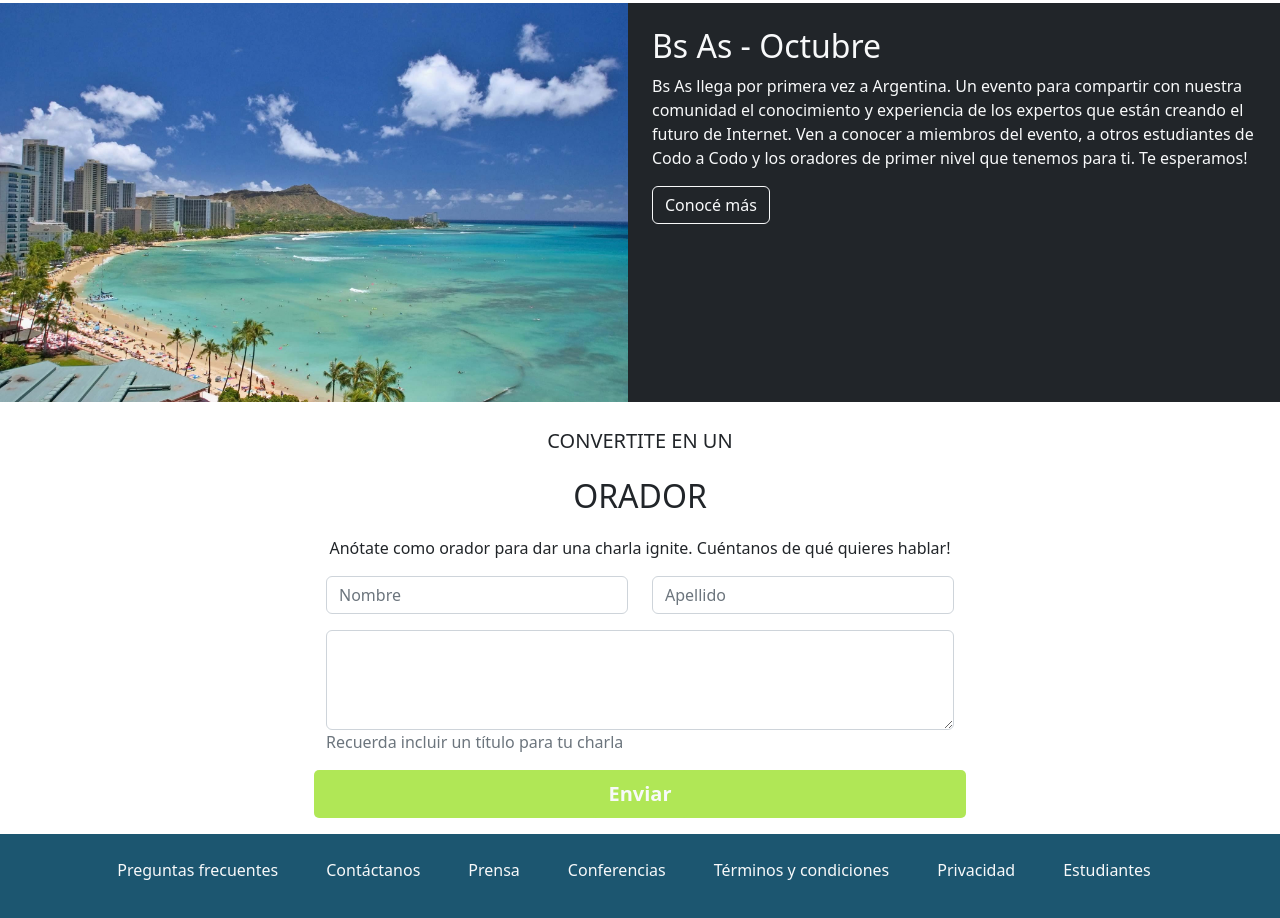
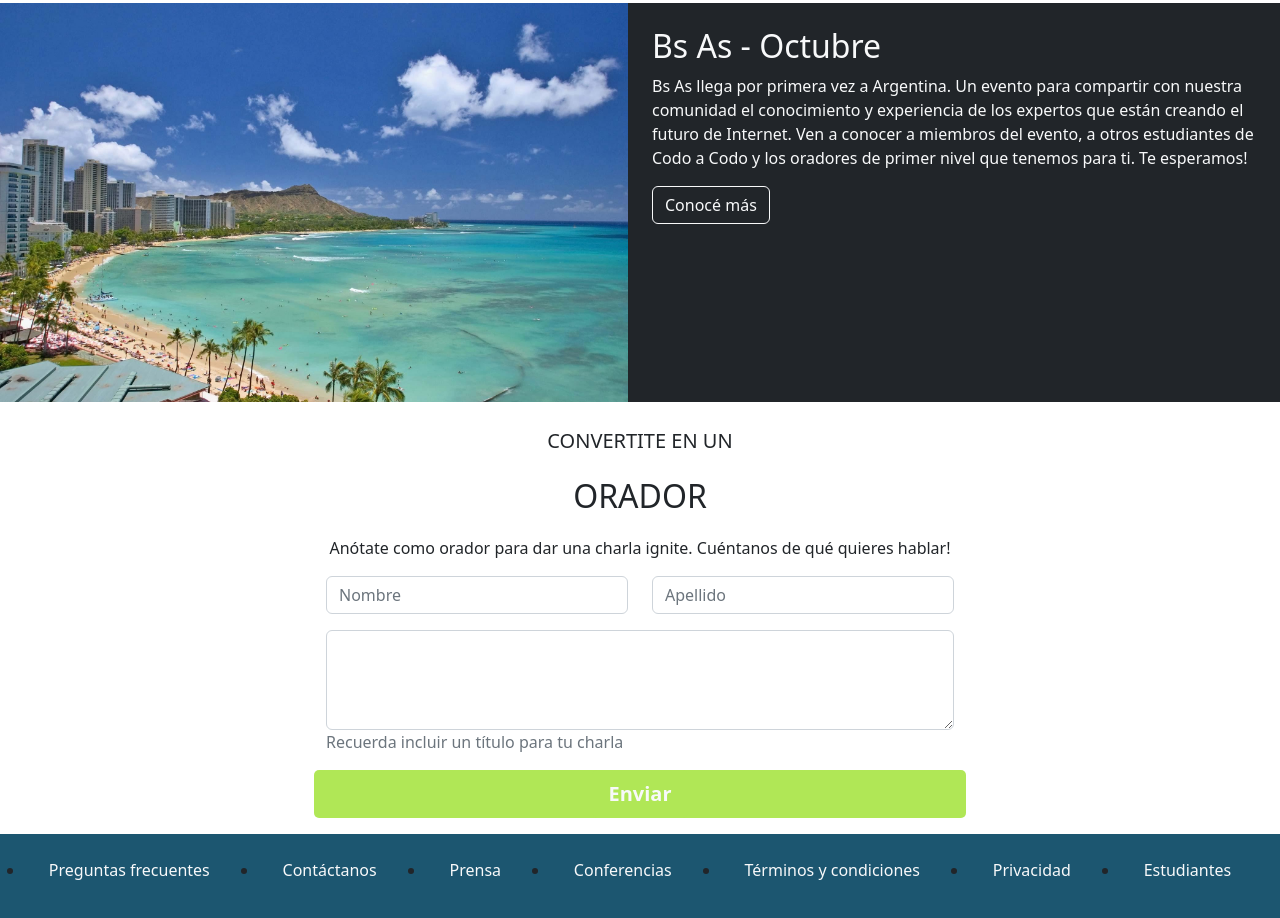
Before and after one commit to DanielaPalotti/Integrador, a plain HTML site: page index.html in a window 1280 px wide. Shown: the part 1339-2257 px from the top of the page. Drawn offline with nearby package versions, Linux system fonts and the light colour scheme.

Commit message:
modif footer

```diff
--- a/index.html
+++ b/index.html
@@ -179,7 +179,7 @@
     <footer>
         <div class="conteiner bgFooter mt-3">
             <div class="row">
-                <ul class="pagination justify-content-center">
+                <ul class="d-flex flex-wrap justify-content-evenly">
                     <li class="nav-item"><a href="#" class="nav-link text-light p-4">Preguntas frecuentes</a></li>
                     <li class="nav-item"><a href="#" class="nav-link text-light p-4">Contáctanos</a></li>
                     <li class="nav-item"><a href="#" class="nav-link text-light p-4 ">Prensa</a></li>
```
